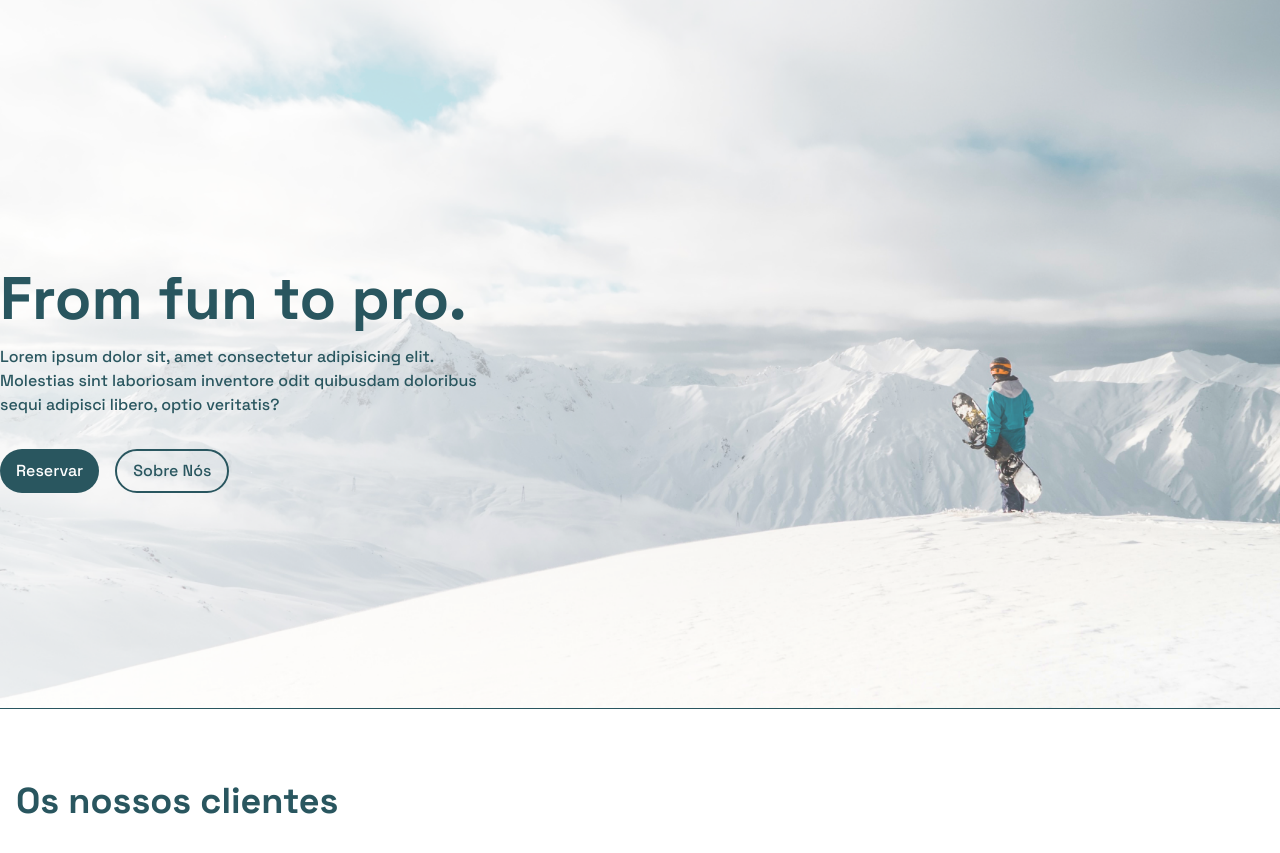
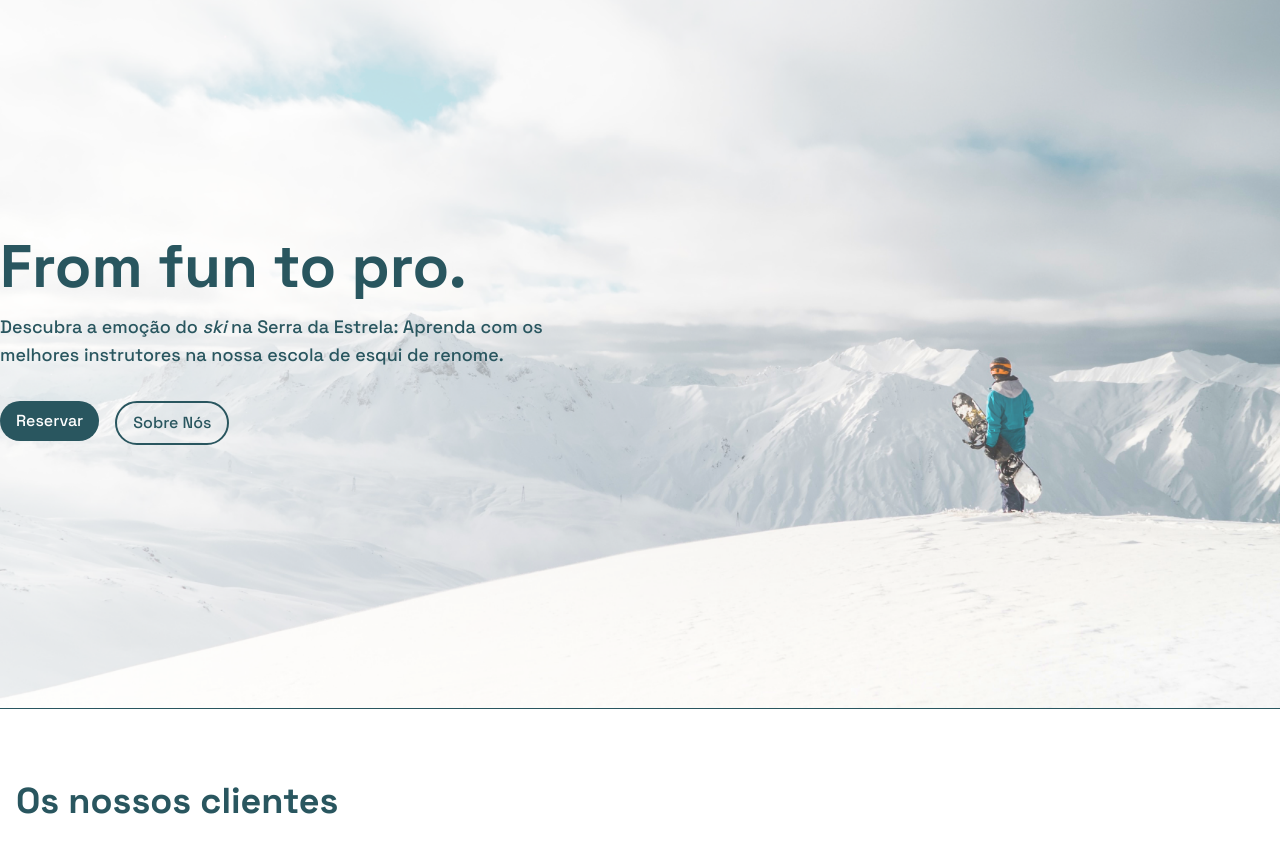
Before and after one commit to JonasMonti/SkiDaSerra, an Astro site: page / in a window 1280 px wide. Shown: the part 91-944 px from the top of the page. Built offline with nearby package versions, Linux system fonts and the light colour scheme; Astro itself is replaced by a stand-in of ours.

Commit message:
:recycle: refactor ao Index (Landing Page)

```diff
--- a/src/pages/index.astro
+++ b/src/pages/index.astro
@@ -1,53 +1,56 @@
 ---
+import Button from "../components/Button.astro";
 import Layout from "../layouts/Layout.astro";
 ---
 
-<Layout title="Welcome to Astro.">
-  <main class="min-h-screen flex flex-col justify-center max-w-lg gap-4">
-    <h1 class="text-6xl font-bold text-[#29565F]">From fun to pro.</h1>
-    <h3 class="text-[#29565F] font-medium">
-      Lorem ipsum dolor sit, amet consectetur adipisicing elit. Molestias sint
-      laboriosam inventore odit quibusdam doloribus sequi adipisci libero, optio
-      veritatis?
+<Layout title="Ski da Serra">
+  <main class="min-h-screen flex flex-col justify-center max-w-xl gap-4">
+    <h1 class="text-6xl -mt-20 font-bold text-[#29565F]">From fun to pro.</h1>
+    <h3 class="text-[#29565F] font-medium text-lg">
+      Descubra a emoção do <i>ski</i> na Serra da Estrela: Aprenda com os melhores
+      instrutores na nossa escola de esqui de renome.
     </h3>
     <div class="flex gap-4 font-medium mt-4">
-      <button
-        class="bg-[#29565F] px-4 py-2 rounded-full text-white hover:opacity-80 max-w-max"
-        >Reservar</button
-      >
-      <button
-        class="bg-transparent px-4 py-2 rounded-full text-[#29565F] hover:opacity-80 max-w-max border-2 border-[#29565F]"
-        >Sobre Nós</button
-      >
+      <a href="/reservar"><Button>Reservar</Button></a>
+      <a href="/sobre-nos"><Button type="secondary">Sobre Nós</Button></a>
     </div>
 
-    <img class="bg-img" src="/Background.png" alt="" />
+    <!-- Não incluir alt text para imagens decorativas -->
+    <img
+      class="min-h-screen absolute top-0 left-0 -z-10 max-h-screen w-screen object-cover border-b border-primary"
+      src="/Background.png"
+      alt=""
+    />
   </main>
   <h1 class="text-4xl font-bold text-[#29565F] px-4">Os nossos clientes</h1>
   <section class="grid grid-cols-12 grid-rows-2 mt-4 h-full">
     <div class="col-start-1 col-end-5 relative">
-      <img class="w-full h-full absolute object-cover" src="/Clara.png" alt="">
+      <img
+        class="w-full h-full absolute object-cover"
+        src="/Clara.png"
+        alt="Fotografia da Clara"
+      />
     </div>
     <div class="col-start-5 col-end-12 relative">
-      <img class="w-full h-full absolute object-cover" src="/Gustavo.png" alt="">
+      <img
+        class="w-full h-full absolute object-cover"
+        src="/Gustavo.png"
+        alt="Fotografia do Gustavo"
+      />
     </div>
     <div class="col-start-1 col-end-7 relative">
-      <img class="w-full h-full absolute object-cover" src="/Ana.png" alt="">
+      <img
+        class="w-full h-full absolute object-cover"
+        src="/Ana.png"
+        alt="Fotografia da Ana"
+      />
     </div>
     <div class="col-start-7 col-end-12 relative">
-      <img class="w-full h-full absolute object-cover" src="/Pedro.png" alt="">
+      <img
+        class="w-full h-full absolute object-cover"
+        src="/Pedro.png"
+        alt="Fotografia do Pedro"
+      />
     </div>
   </section>
 </Layout>
-<style>
-  .bg-img {
-    position: absolute;
-    top: 0;
-    left: 0;
-    z-index: -1;
-    max-height: 100vh;
-    width: 100vw;
-    object-fit: cover;
-    border-bottom: 1px solid #29565f;
-  }
-</style>
```
